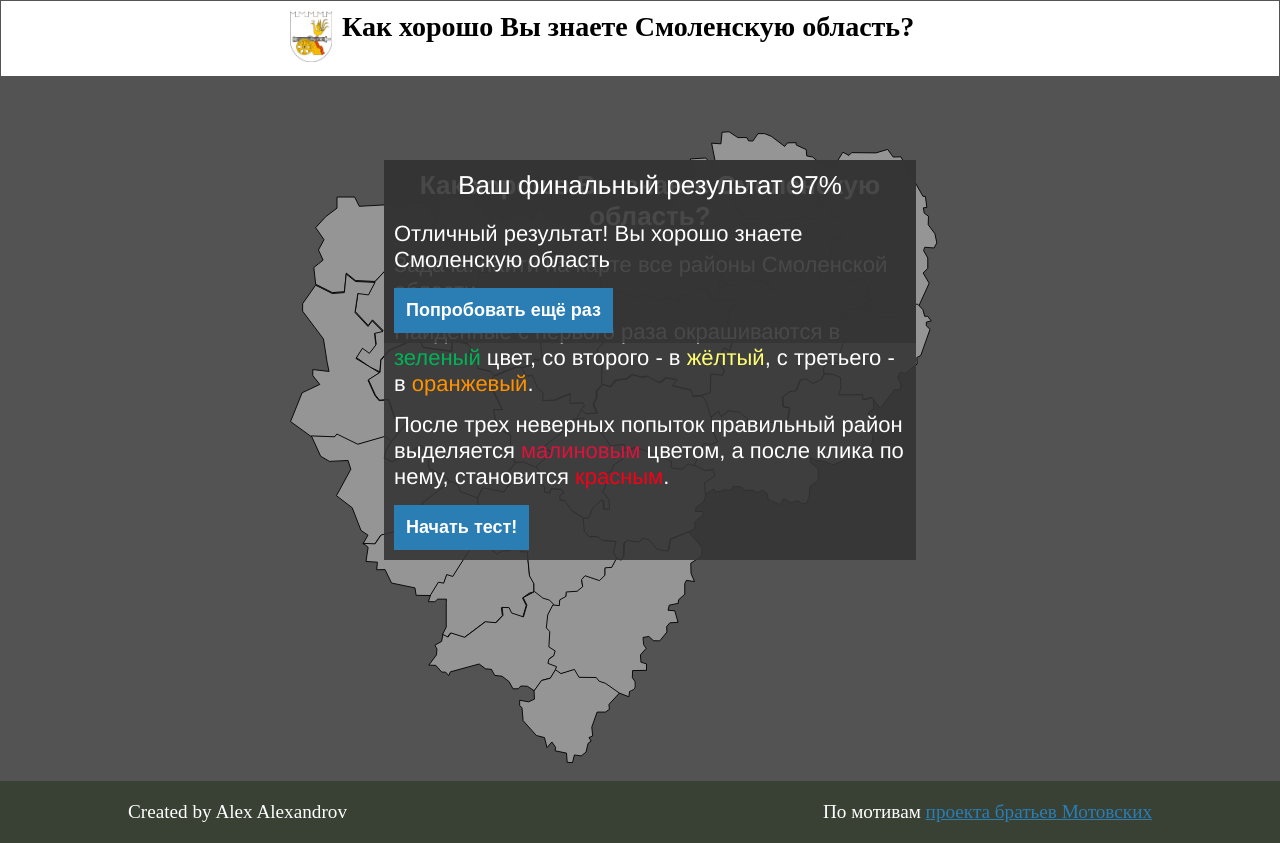
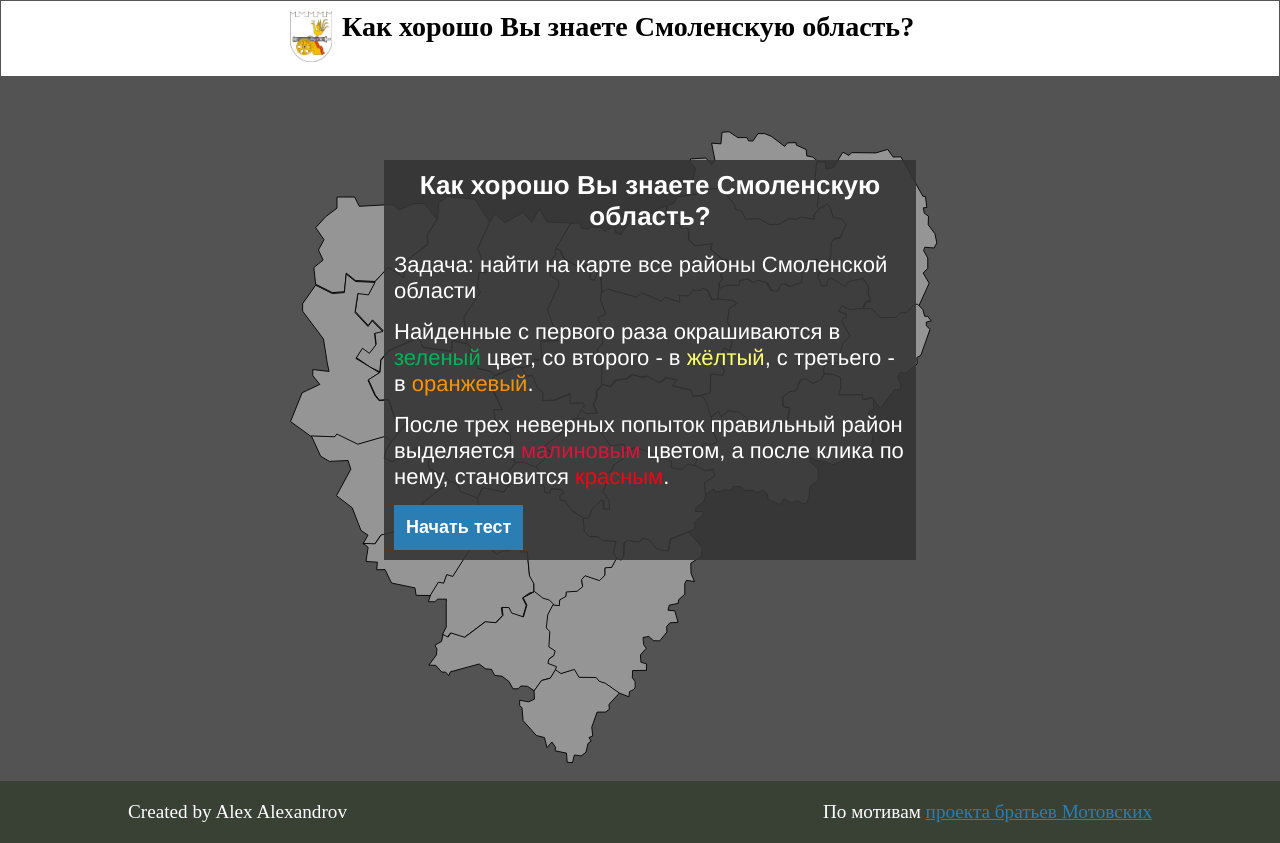
Before and after one commit to alex1031alex/guess-region, a React (Create React App) app: page / in a window 1280 px wide. Built offline with nearby package versions, Linux system fonts and the light colour scheme.

Commit message:
1.20 Выделит отдельные компоненты Button и Popup. Использует их в реализации компонентов GameRules и FinalMessage

```diff
--- a/src/App.js
+++ b/src/App.js
@@ -3,9 +3,9 @@ import Header from './components/header/header';
 import Footer from './components/footer/footer';
 import Map from './components/map/map';
 import GameRules from './components/game-rules/game-rules';
+import FinalMessage from './components/final-message/final-message';
 import Info from './components/info/info';
 import Tooltip from './components/tooltip/tooltip';
-import FinalMessage from './components/final-message/final-message';
 import {useState, useEffect} from 'react';
 
 import {GameStatus, RegionStatus} from './const';
@@ -59,7 +59,9 @@ function App() {
 
   const finishGame = () => {
     setGameStatus(GameStatus.FINISHED);
-    alert(`Game finished!`);
+  };
+
+  const restartGame = () => {
   };
 
   const [message, setMessage] = useState(null);
@@ -157,12 +159,16 @@ function App() {
             resultValue={userResult}
           /> : ``
         }
+        {
+          gameStatus === GameStatus.FINISHED ?
+          <FinalMessage onRestartButtonClick={restartGame}></FinalMessage> : ``
+        }
         {message ? <Tooltip
           message={message.text}
           coordX={message.x}
           coordY={message.y}
         /> : ``}
-        <FinalMessage />
+
       </main>
       <Footer />
     </div>
--- /dev/null
+++ b/src/components/button/button.css
@@ -0,0 +1,9 @@
+.btn {
+  padding: 12px;
+  font-size: 18px;
+  font-weight: 800;
+  color: #fff;
+  border: none;
+  background-color: var(--light-blue);
+  cursor: pointer;
+}
--- /dev/null
+++ b/src/components/button/button.jsx
@@ -0,0 +1,14 @@
+import React from 'react';
+import './button.css';
+
+const Button = (props) => {
+  const {children, onClick} = props;
+
+  return (
+    <button className="btn" onClick={onClick}>
+      {children}
+    </button>
+  );
+};
+
+export default Button;
--- a/src/components/final-message/final-message.css
+++ b/src/components/final-message/final-message.css
@@ -0,0 +1,13 @@
+.final-message__title {
+  text-align: center;
+  font-size: 26px;
+  margin-bottom: 20px;
+}
+
+.final-message__text {
+  font-size: 22px;
+}
+
+.final-message__text:not(:last-child) {
+  margin-bottom: 15px;
+}
--- a/src/components/final-message/final-message.jsx
+++ b/src/components/final-message/final-message.jsx
@@ -1,17 +1,18 @@
 import React from 'react';
-import './final-message.css'
+import './final-message.css';
 
-const FinalMessage = () => {
+import Popup from '../popup/popup';
+import Button from '../button/button';
+
+const FinalMessage = (props) => {
+  const {onRestartButtonClick} = props;
   return (
-    <section className="popup final-message">
-      <div className="popup__inner">
-        <p className="popup__title">Ваш финальный результат 97%</p>
-        <p className="popup__text">Отличный результат! Вы хорошо знаете Смоленскую область
-        </p>
-        <button className="popup__btn popup__btn--restart">Попробовать ещё раз
-        </button>
-      </div>
-    </section>
+    <Popup>
+      <h2 className="final-message__title">Ваш финальный результат: 97%</h2>
+      <p className="final-message__text">Отличный результат! Вы хорошо знаете Смоленскую область
+      </p>
+      <Button onClick={onRestartButtonClick}>Попробовать еще раз</Button>
+    </Popup>
   );
 };
 
--- a/src/components/game-rules/game-rules.css
+++ b/src/components/game-rules/game-rules.css
@@ -1,62 +1,33 @@
-.popup {
-  position: fixed;
-  width: 100%;
-  height: 100%;
-  overflow: auto;
-}
-
-.popup__inner {
-  position: fixed;
-  top: 20%;
-  left: 30%;
-  width: 40%;
-  max-height: 572px;
-  padding: 10px;
-  font-family: Helvetica, Arial, sans-serif;
-  color: #fff;
-  background-color: rgba(53, 53, 53, 0.9);
-}
-
-.popup__title {
+.game-rules__title {
   text-align: center;
   font-size: 26px;
   margin-bottom: 20px;
 }
 
-.popup__text {
+.game-rules__text {
   font-size: 22px;
 }
 
-.popup__text:not(:last-child) {
+.game-rules__text:not(:last-child) {
   margin-bottom: 15px;
 }
 
-.popup__text--green {
+.game-rules__text--green {
   color: var(--green);
 }
 
-.popup__text--yellow {
+.game-rules__text--yellow {
   color: var(--yellow);
 }
 
-.popup__text--orange {
+.game-rules__text--orange {
   color: var(--orange);
 }
 
-.popup__text--crimson {
+.game-rules__text--crimson {
   color: var(--crimson);
 }
 
-.popup__text--red {
+.game-rules__text--red {
   color: var(--red);
 }
-
-.popup__btn {
-  padding: 12px;
-  font-size: 18px;
-  font-weight: 800;
-  color: #fff;
-  border: none;
-  background-color: var(--light-blue);
-  cursor: pointer;
-}
--- a/src/components/game-rules/game-rules.jsx
+++ b/src/components/game-rules/game-rules.jsx
@@ -1,28 +1,21 @@
 import React from 'react';
 import './game-rules.css';
+
+import Popup from '../popup/popup';
+import Button from '../button/button';
 
 const GameRules = (props) => {
   const {onStartButtonClick} = props;
 
-  return <section className="popup game-rules">
-    <div className="popup__inner">
-      <h2 className="popup__title">
-        Как хорошо Вы знаете Смоленскую область?
-      </h2>
-      <p className="popup__text">
-        Задача: найти на карте все районы Смоленской области
+  return <Popup>
+      <h2 className="game-rules__title">Как хорошо Вы знаете Смоленскую область?</h2>
+      <p className="game-rules__text">Задача: найти на карте все районы Смоленской области</p>
+      <p className="game-rules__text">Найденные с первого раза окрашиваются в <span className="game-rules__text--green">зеленый</span> цвет, со второго - в <span className="game-rules__text--yellow">жёлтый</span>, с третьего - в <span className="game-rules__text--orange">оранжевый</span>.
       </p>
-      <p className="popup__text">
-        Найденные с первого раза окрашиваются в <span className="popup__text--green">зеленый</span> цвет, со второго - в <span className="popup__text--yellow">жёлтый</span>, с третьего - в <span className="popup__text--orange">оранжевый</span>.
+      <p className="game-rules__text">После трех неверных попыток правильный район выделяется <span className="game-rules__text--crimson">малиновым</span> цветом, а после клика по нему, становится <span className="game-rules__text--red">красным</span>.
       </p>
-      <p className="popup__text">
-        После трех неверных попыток правильный район выделяется <span className="popup__text--crimson">малиновым</span> цветом, а после клика по нему, становится <span className="popup__text--red">красным</span>.
-      </p>
-      <button className="popup__btn" onClick={onStartButtonClick}
-      >Начать тест!</button>
-    </div>
-
-  </section>;
+      <Button onClick={onStartButtonClick}>Начать тест</Button>
+  </Popup>
 };
 
 export default GameRules;
--- /dev/null
+++ b/src/components/popup/popup.css
@@ -0,0 +1,18 @@
+.popup {
+  position: fixed;
+  width: 100%;
+  height: 100%;
+  overflow: auto;
+}
+
+.popup__inner {
+  position: fixed;
+  top: 20%;
+  left: 30%;
+  width: 40%;
+  max-height: 572px;
+  padding: 10px;
+  font-family: Helvetica, Arial, sans-serif;
+  color: #fff;
+  background-color: rgba(53, 53, 53, 0.9);
+}
--- /dev/null
+++ b/src/components/popup/popup.jsx
@@ -0,0 +1,14 @@
+import React from 'react';
+import './popup.css';
+
+const Popup = (props) => {
+  const {children} = props;
+
+  return <section className="popup">
+    <div className="popup__inner">
+      {children}
+    </div>
+  </section>
+};
+
+export default Popup;
```
